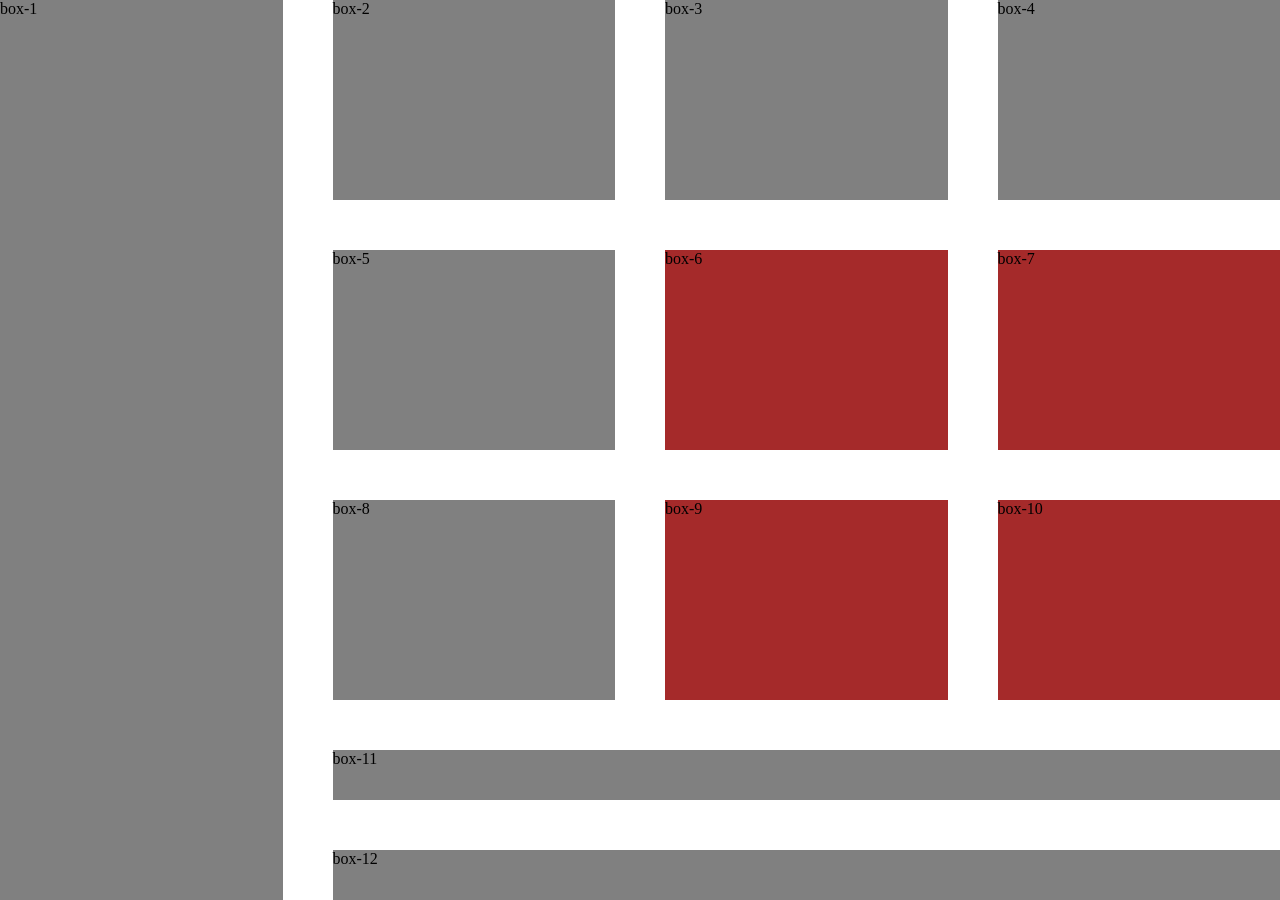
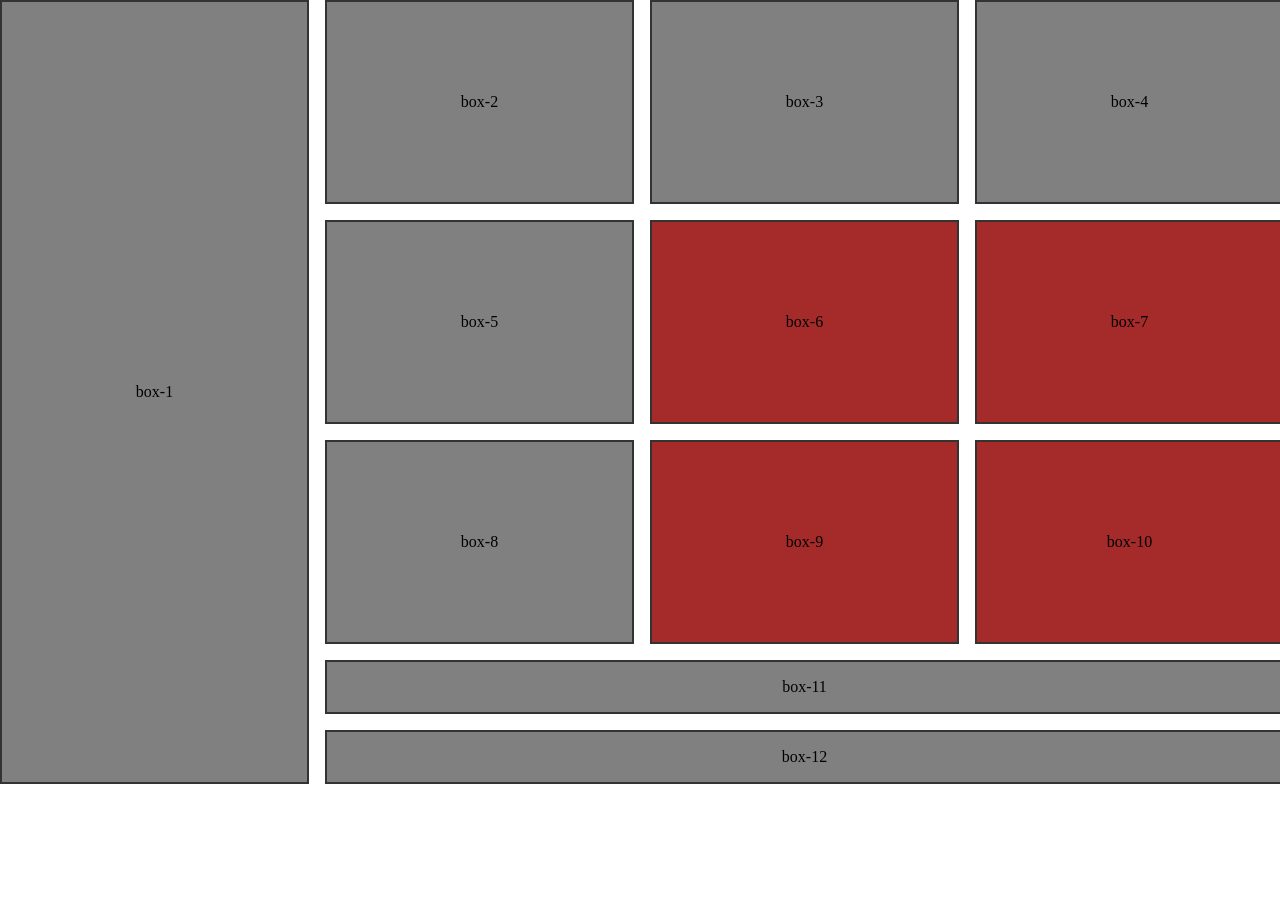
Before and after one commit to Rabby1995/Grid-and-Flex-Layout, a plain HTML site: page index.html in a window 1280 px wide. After the commit the page ends 800 px from the top, so only its background shows below. Drawn offline with Linux system fonts and the light colour scheme.

Commit message:
I have changed some design layout

```diff
--- a/style.css
+++ b/style.css
@@ -3,10 +3,17 @@
     display:grid;
     grid-template-columns: repeat(4,1fr);
     grid-template-rows: repeat(3, 200px) 50px 50px;
-    gap:50px;
+    gap:20px;
+
 }
 .box{
     background: gray;
+    border: 2px solid #333;
+    display:flex;
+    justify-content: center;
+    align-items: center;
+    width: 100%;
+    height: 100%;
 }
 #box-1{
     grid-row: span 5;
```
